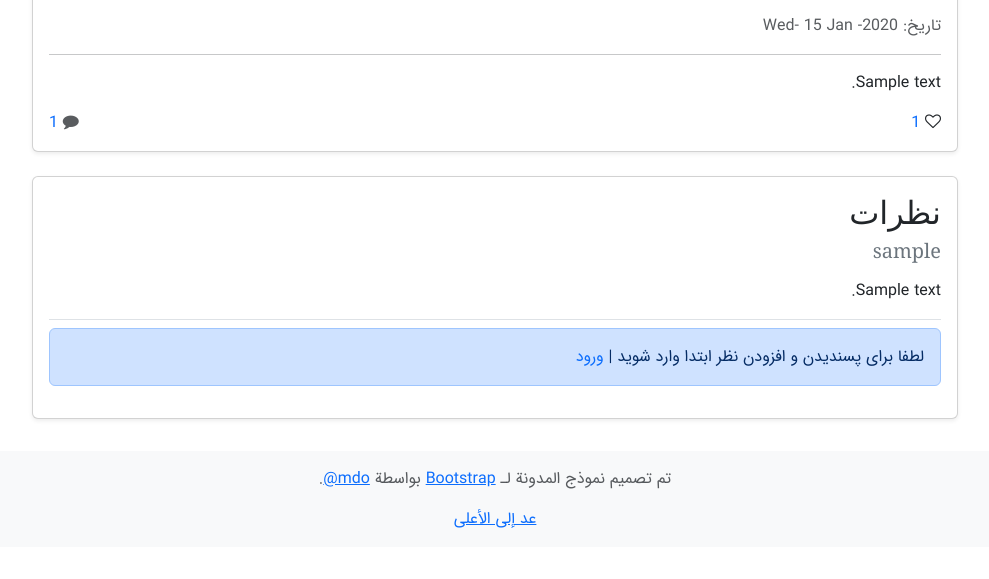
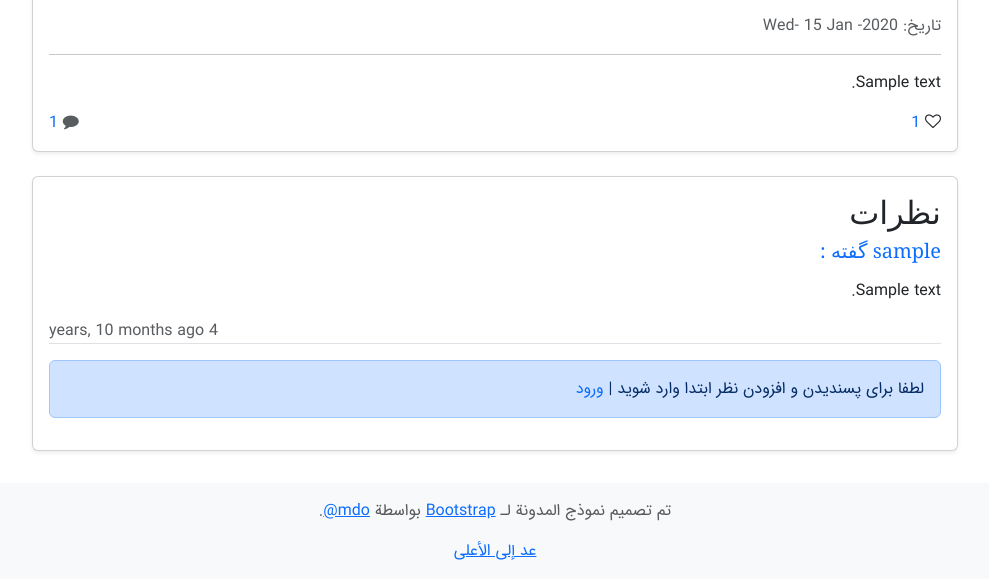
Before and after one commit to sajjadkargar6131/blog, a Django app: page /blog/1/ in a window 1280 px wide. Shown: the part 831-1410 px from the top of the page, without its empty margins (145-1134 px from the left). Before the commit the page ends 1359 px from the top, so only its background shows below. Run offline with Django 4.2, Linux system fonts and the light colour scheme; tables that the repository leaves empty hold one stand-in row (values such as "Sample post"); grey boxes marked "Sample" are stand-in pictures; some libraries are stand-ins or nearby versions; some web fonts are replaced.

Commit message:
Change some ordinary things

```diff
--- a/blog/admin.py
+++ b/blog/admin.py
@@ -1,8 +1,12 @@
 from django.contrib import admin
 from . import models
 
+class AdminComment(admin.ModelAdmin):
+    list_display =['user', 'post', 'text', 'datetime_created']
+
+
 admin.site.register(models.Post)
 
-admin.site.register(models.Comment)
+admin.site.register(models.Comment, AdminComment)
 
 admin.site.register(models.Like)
--- a/blog/templates/blog/post_detail.html
+++ b/blog/templates/blog/post_detail.html
@@ -1,5 +1,6 @@
 {% extends "_base.html" %}
 {% load crispy_forms_tags %}
+{% load humanize %}
 {% block content %}
     <div class="row">
         <div class="col-md-10 mx-auto">
@@ -55,9 +56,14 @@
                     {% if comments %}
                     <h2 class="card-title">نظرات</h2>
                     {% for comment in comments  %}
-                    <div class="border-bottom mb-2">
-                        <h5 class="mb-3 text-secondary">{{comment.user.username}}</h5>
+                    <div class="border-bottom mb-3">
+                        <h5 class="mb-3 text-primary">{{comment.user.username}} گفته :</h5>
                         <p class="text-justify"> {{comment.text}} </p>
+                        <div class="d-flex justify-content-end">
+                            <span class="text-muted">
+                                <span class="text-muted">{{comment.datetime_created|naturaltime}}</span>
+                            </span>
+                        </div>
                         {% comment %} <span class="badge bg-success mb-2">توصیه می‌شود</span> {% endcomment %}
                     </div>
                     {% endfor %}
--- a/blog/views.py
+++ b/blog/views.py
@@ -40,7 +40,7 @@ class PostDetailView(generic.DetailView, FormMixin):
     def get_context_data(self, **kwargs) :
         user = self.request.user
         context = super().get_context_data(**kwargs)
-        context['comments'] = self.object.comments.all()
+        context['comments'] = self.object.comments.filter().order_by('-datetime_created')
         context['comments_count'] = self.object.comments.count()
         context['likes_count'] = self.object.likes.count()
         context['form'] = self.get_form()
@@ -139,3 +139,22 @@ def like_post(request, post_id):
             liked = True
         like_count = post.likes.count()
         return JsonResponse({"liked": liked, "likes_count": like_count})
+
+
+
+# def post_detail(request, pk):
+
+#     post = get_object_or_404(Post, pk=pk)  #get post
+#     comments = post.comments.filter().order_by('-datetime_created') #get comment of post
+
+#     if request.method == 'POST' : #if user send post request(send comments)
+#         comment_form = CommentForm(request.POST)
+#         if comment_form.is_valid():
+#             new_comment = comment_form.save(commit=False)
+#             new_comment.post= post
+#             new_comment.user = request.user #if user login the request.user is created
+#             new_comment.save()
+#             comment_form = CommentForm()
+#     else :
+#         comment_form = CommentForm()
+#     return render(request, 'blog/post_detail.html', context={'detail':post, 'comments':comments, 'form':comment_form})
--- a/config/settings.py
+++ b/config/settings.py
@@ -115,7 +115,7 @@ AUTH_PASSWORD_VALIDATORS = [
 # Internationalization
 # https://docs.djangoproject.com/en/4.2/topics/i18n/
 
-LANGUAGE_CODE = 'en-us'
+LANGUAGE_CODE = 'fa'
 
 TIME_ZONE = 'Asia/Tehran'
 
```
Also changed, not shown: templates/_base.html (line endings or trailing spaces).
